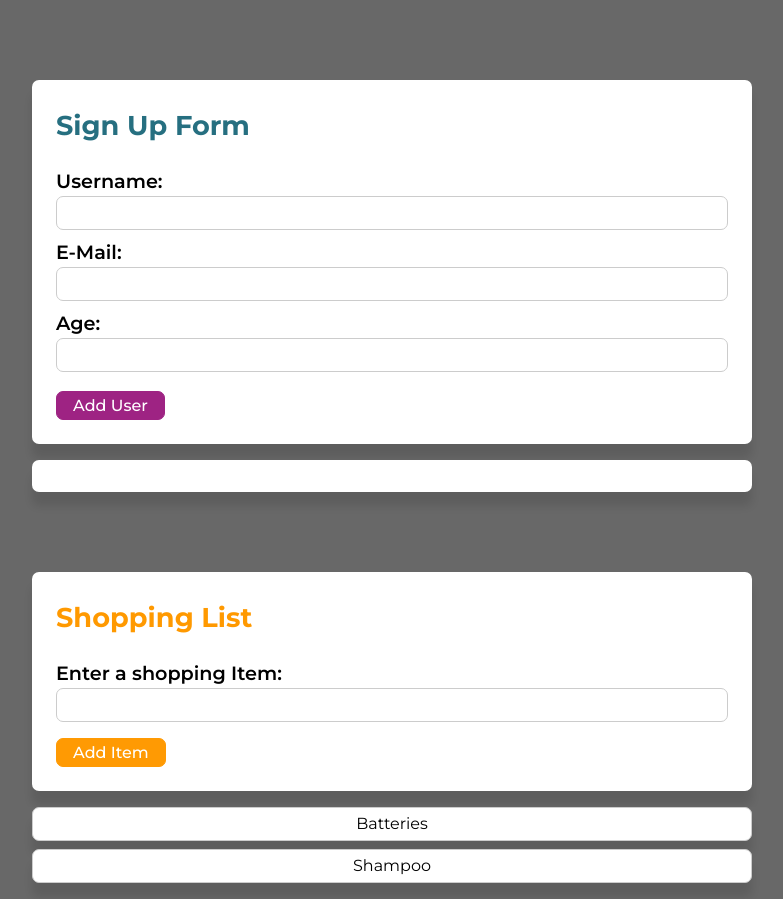
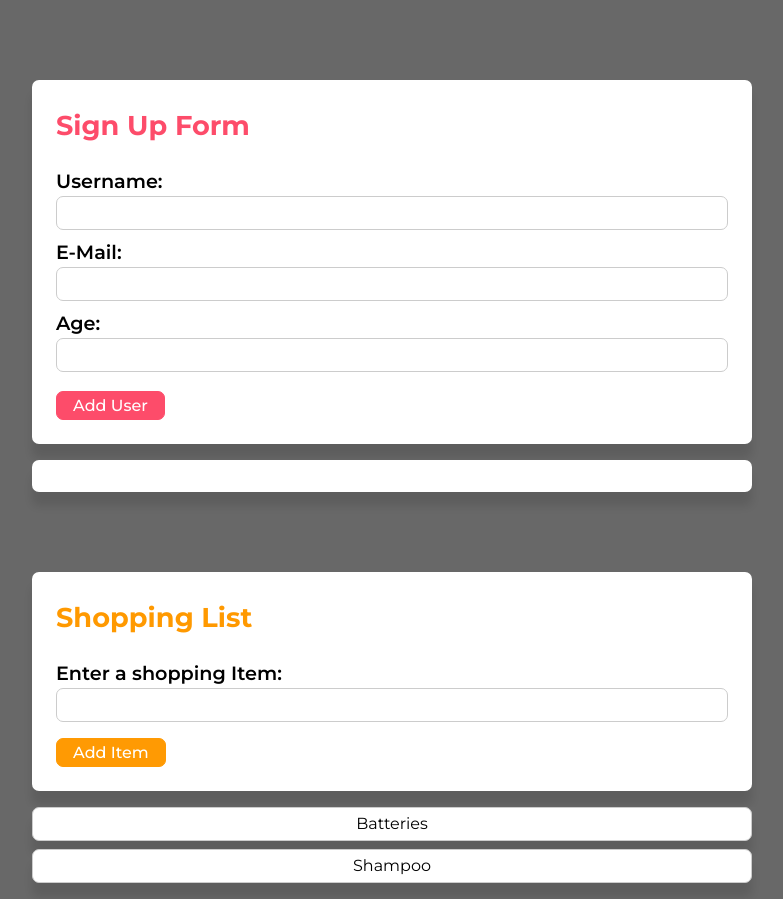
Before and after one commit to Paulina-Cz/cv-projects, a React (Create React App) app: page / in a window 1280 px wide. Shown: the whole page, without its empty margins (248-1031 px from the left). Built offline with nearby package versions, Linux system fonts and the light colour scheme.

Commit message:
Layout overlay

```diff
--- a/src/components/form-with-overlay/components/UI/Button.module.css
+++ b/src/components/form-with-overlay/components/UI/Button.module.css
@@ -1,6 +1,6 @@
 .button {
-  background: #9e2383;
-  border: 0.063rem solid #9e2383;
+  background: #fd4c6a;
+  border: 0.063rem solid #fd4c6a;
   border-radius: 0.4375rem;
   color: white;
   cursor: pointer;
@@ -12,6 +12,6 @@
 }
 
 .button:hover {
-  background: #c731a6;
-  border-color: #c731a6;
+  background: #fa627c;
+  border-color: #fa627c;
 }
--- a/src/components/form-with-overlay/components/UI/ErrorOverlay.module.css
+++ b/src/components/form-with-overlay/components/UI/ErrorOverlay.module.css
@@ -9,10 +9,16 @@
 }
 
 .content {
+  background: rgb(255, 255, 255);
   padding: 1.5rem;
 }
 
+.content p {
+  background: white;
+}
+
 .footer {
+  background: white;
   display: flex;
   justify-content: flex-end;
   padding: 1.5rem;
@@ -24,13 +30,17 @@
 }
 
 .header h2 {
+  background: #fd4c6a;
   color: white;
   margin: 0;
 }
 
 .overlay {
   left: 10%;
+  margin: 0 auto;
+  max-width: 45rem;
   overflow: auto;
+  padding: 0;
   position: absolute;
   top: 25vh;
   width: 80%;
--- a/src/components/form-with-overlay/components/Users/AddNewUser.module.css
+++ b/src/components/form-with-overlay/components/Users/AddNewUser.module.css
@@ -1,3 +1,8 @@
+.buttonLayoutForm {
+  background: #9e2383;
+  border: 0.063rem solid #9e2383;
+}
+
 .form {
   background-color: white;
   padding-top: 0.1rem;
@@ -6,7 +11,7 @@
 
 .entryMessage {
   background-color: white;
-  color: #266f80;
+  color: #fd4c6a;
   font-size: 1.7rem;
   font-weight: 700;
 }
```
